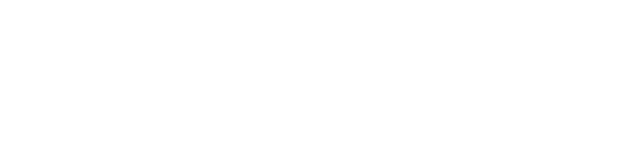
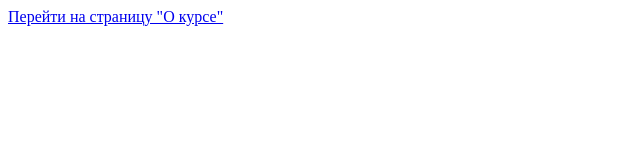
Before and after one commit to ArClaus/git-test, a plain HTML site: page index.html in a window 1280 px wide. Shown: the whole page, without its empty margins (0-640 px from the left). Drawn offline with Linux system fonts and the light colour scheme.

Commit message:
feat: changed the link text

```diff
--- a/index.html
+++ b/index.html
@@ -7,6 +7,6 @@
     <title>Document</title>
   </head>
   <body>
-    <a href="pages/about.html"></a>
+    <a href="pages/about.html">Перейти на страницу "О курсе"</a>
   </body>
 </html>
```
